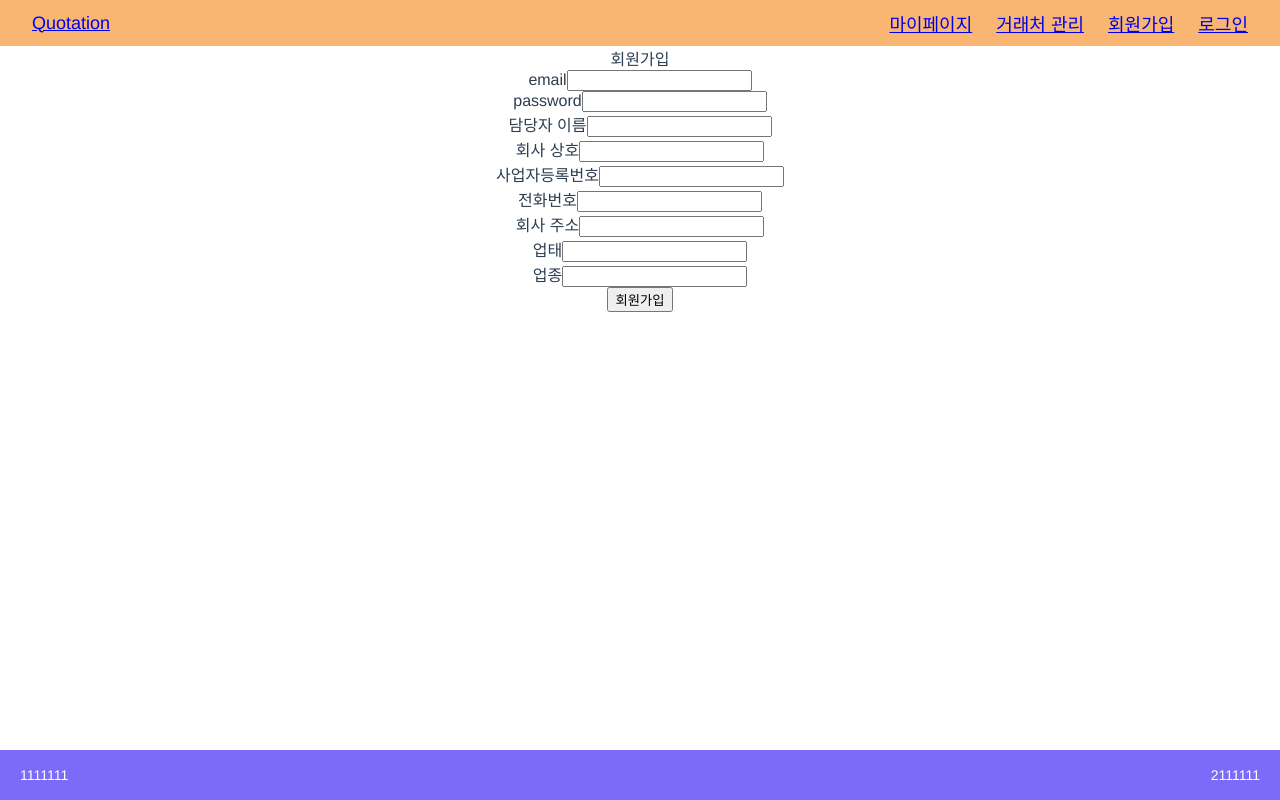
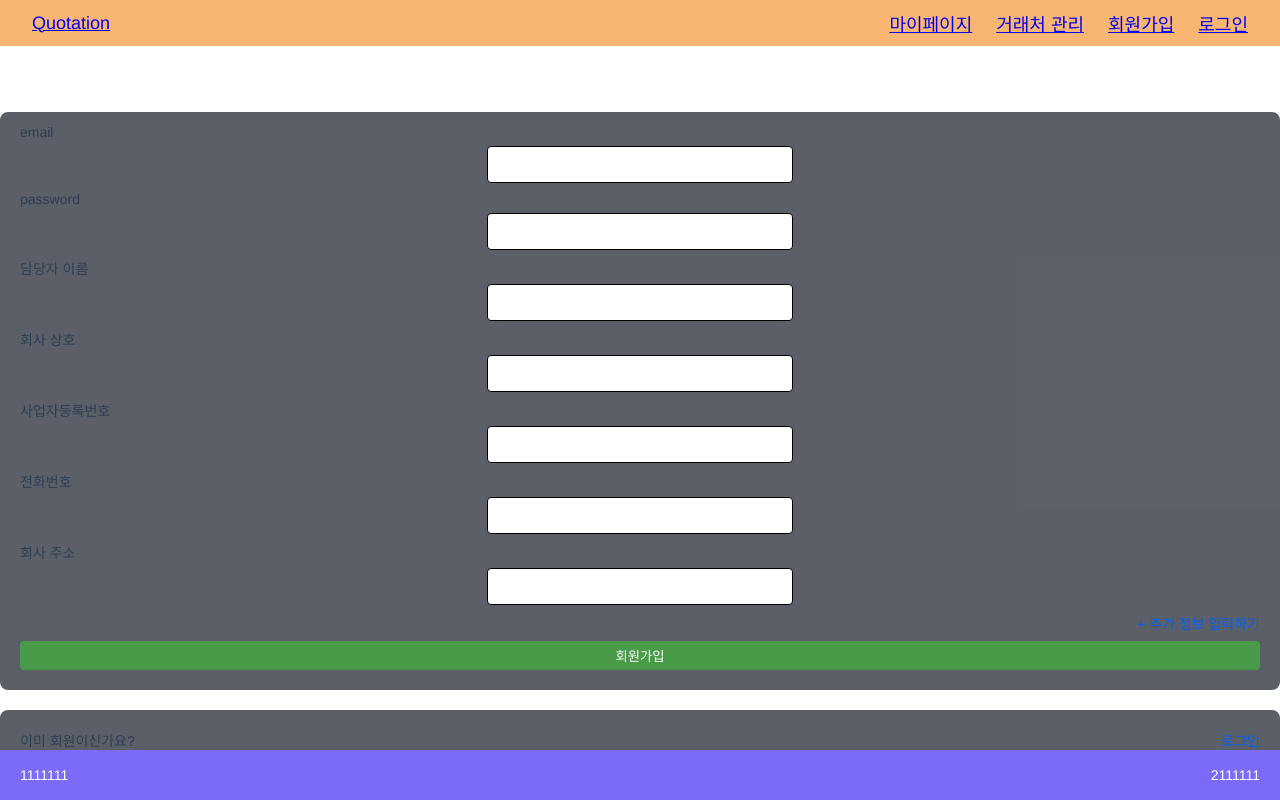
Before and after one commit to mtseo01/quick-quote, a Vue app in the folder front/: page /users/signup in a window 1280 px wide. Built offline with nearby package versions, Linux system fonts and the light colour scheme.

Commit message:
Add CSS login & signup page

```diff
--- a/front/src/components/user/LoginForm.vue
+++ b/front/src/components/user/LoginForm.vue
@@ -1,16 +1,23 @@
 <template>
-  <form @submit.prevent>
-    <div>
+  <div v-if="alert" class="alert-form">
+    {{ logMessage }}
+  </div>
+  <form class="login-form" @submit.prevent>
+    <div class="email-form">
       <label for="email">email</label>
-      <input id="email" type="text" v-model="email" />
+      <input id="email" autofocus required type="text" v-model="email" />
     </div>
     <div>
       <label for="password">password</label>
-      <input id="password" type="text" v-model="password" />
+      <input id="password" required type="text" v-model="password" />
     </div>
     <button @click="login">로그인</button>
-    <p>{{ logMessage }}</p>
   </form>
+
+  <div class="signup-form">
+    <span>아이디가 없으신가요?</span>
+    <router-link :to="{ name: 'signup' }">회원가입</router-link>
+  </div>
 </template>
 <script>
 // import axios from 'axios';
@@ -22,6 +29,7 @@ export default {
       email: '',
       password: '',
       logMessage: '',
+      alert: false,
     };
   },
   setup() {},
@@ -42,8 +50,71 @@ export default {
       } catch (error) {
         console.log(error.response.data.message);
         this.logMessage = error.response.data.message;
+        this.alert = true;
       }
     },
   },
 };
 </script>
+<style scoped>
+form {
+  border-radius: 8px;
+  padding: 12px 20px 20px;
+  background: rgba(59, 65, 75, 0.836);
+  font-size: 14px;
+  /* font-weight: 500; */
+}
+div .signup-form {
+  display: flex;
+  justify-content: space-between;
+  border-radius: 8px;
+  padding: 20px 20px;
+  background: rgba(59, 65, 75, 0.836);
+  font-size: 14px;
+  margin-top: 20px;
+}
+div .signup-form a {
+  color: rgb(0, 97, 252);
+  text-decoration: none;
+}
+div .signup-form a:hover {
+  color: rgb(34, 116, 247);
+}
+div .alert-form {
+  color: rgb(251, 39, 39);
+  border-radius: 8px;
+  padding: 20px 20px;
+  background: rgba(59, 65, 75, 0.836);
+  font-size: 14px;
+  margin-bottom: 8px;
+  transition: 0.3s;
+}
+label {
+  display: block;
+  font-size: 14px;
+  margin-bottom: 2px;
+  text-align: left;
+}
+.login-form input {
+  padding: 5px 12px;
+  margin-top: 4px;
+  margin-bottom: 16px;
+  border: 1px solid;
+  border-radius: 4px;
+  width: 280px;
+  height: 25px;
+}
+button {
+  color: white;
+  background-color: rgb(73, 154, 73);
+  display: block;
+  border: none;
+  width: 100%;
+  padding: 5px 12px;
+  margin-top: 8px;
+  border-radius: 4px;
+}
+button:hover {
+  background-color: rgb(90, 172, 90);
+}
+</style>
--- a/front/src/components/user/SignupForm.vue
+++ b/front/src/components/user/SignupForm.vue
@@ -1,6 +1,9 @@
 <template>
   <div>
-    <form @submit.prevent>
+    <div v-if="alert" class="alert-form">
+      {{ logMessage }}
+    </div>
+    <form class="signup-form" @submit.prevent>
       <div>
         <label for="email">email</label>
         <input id="email" type="text" v-model="email" />
@@ -29,6 +32,8 @@
         <label for="companyAddress">회사 주소</label>
         <input id="companyAddress" type="text" v-model="companyAddress" />
       </div>
+      <p @click="add">+ 추가 정보 입력하기</p>
+      <div v-if="addInfo">
         <div>
           <label for="businessType">업태</label>
           <input id="businessType" type="text" v-model="businessType" />
@@ -37,10 +42,13 @@
           <label for="businessItem">업종</label>
           <input id="businessItem" type="text" v-model="businessItem" />
         </div>
-
+      </div>
       <button @click="signup">회원가입</button>
-      <p>{{ logMessage }}</p>
     </form>
+    <div class="login-form">
+      <span>이미 회원이신가요?</span>
+      <router-link :to="{ name: 'login' }">로그인</router-link>
+    </div>
   </div>
 </template>
 <script>
@@ -60,6 +68,8 @@ export default {
       businessType: '',
       businessItem: '',
       logMessage: '',
+      alert: false,
+      addInfo: false,
     };
   },
   setup() {},
@@ -85,8 +95,83 @@ export default {
         this.$router.push({ name: 'main' });
       } catch (error) {
         this.logMessage = error.response.data.message;
+        this.alert = true;
       }
+    },
+    add() {
+      this.addInfo = !this.addInfo;
     },
   },
 };
 </script>
+<style scoped>
+form {
+  border-radius: 8px;
+  padding: 12px 20px 20px;
+  background: rgba(59, 65, 75, 0.836);
+  font-size: 14px;
+  /* font-weight: 500; */
+}
+label {
+  display: block;
+  font-size: 14px;
+  margin-bottom: 2px;
+  text-align: left;
+}
+
+.signup-form input {
+  padding: 5px 12px;
+  margin-top: 4px;
+  margin-bottom: 8px;
+  border: 1px solid;
+  border-radius: 4px;
+  width: 280px;
+  height: 25px;
+}
+button {
+  color: white;
+  background-color: rgb(73, 154, 73);
+  display: block;
+  border: none;
+  width: 100%;
+  padding: 5px 12px;
+  margin-top: 8px;
+  border-radius: 4px;
+}
+button:hover {
+  background-color: rgb(90, 172, 90);
+}
+p {
+  color: rgb(0, 97, 252);
+  cursor: pointer;
+  text-align: right;
+}
+p:hover {
+  color: rgb(34, 116, 247);
+}
+div .login-form {
+  display: flex;
+  justify-content: space-between;
+  border-radius: 8px;
+  padding: 20px 20px;
+  background: rgba(59, 65, 75, 0.836);
+  font-size: 14px;
+  margin-top: 20px;
+}
+div .login-form a {
+  color: rgb(0, 97, 252);
+  text-decoration: none;
+}
+div .login-form a:hover {
+  color: rgb(34, 116, 247);
+}
+div .alert-form {
+  color: rgb(251, 39, 39);
+  border-radius: 8px;
+  padding: 20px 20px;
+  background: rgba(59, 65, 75, 0.836);
+  font-size: 14px;
+  margin-bottom: 8px;
+  transition: 0.3s;
+}
+</style>
--- a/front/src/views/user/LoginPage.vue
+++ b/front/src/views/user/LoginPage.vue
@@ -1,5 +1,5 @@
 <template>
-  <div>로그인</div>
+  <h1>로그인</h1>
   <LoginForm></LoginForm>
 </template>
 <script>
@@ -18,3 +18,11 @@ export default {
   methods: {},
 };
 </script>
+<style scoped>
+h1 {
+  color: white;
+  text-align: center;
+  font-weight: regular;
+  margin: 10px;
+}
+</style>
--- a/front/src/views/user/SignupPage.vue
+++ b/front/src/views/user/SignupPage.vue
@@ -1,5 +1,5 @@
 <template>
-  <div>회원가입</div>
+  <h1>회원가입</h1>
   <SignupForm></SignupForm>
 </template>
 <script>
@@ -18,3 +18,11 @@ export default {
   methods: {},
 };
 </script>
+<style scoped>
+h1 {
+  color: white;
+  text-align: center;
+  font-weight: regular;
+  margin: 10px;
+}
+</style>
```
Lines whose indentation alone changed are shown as unchanged.
